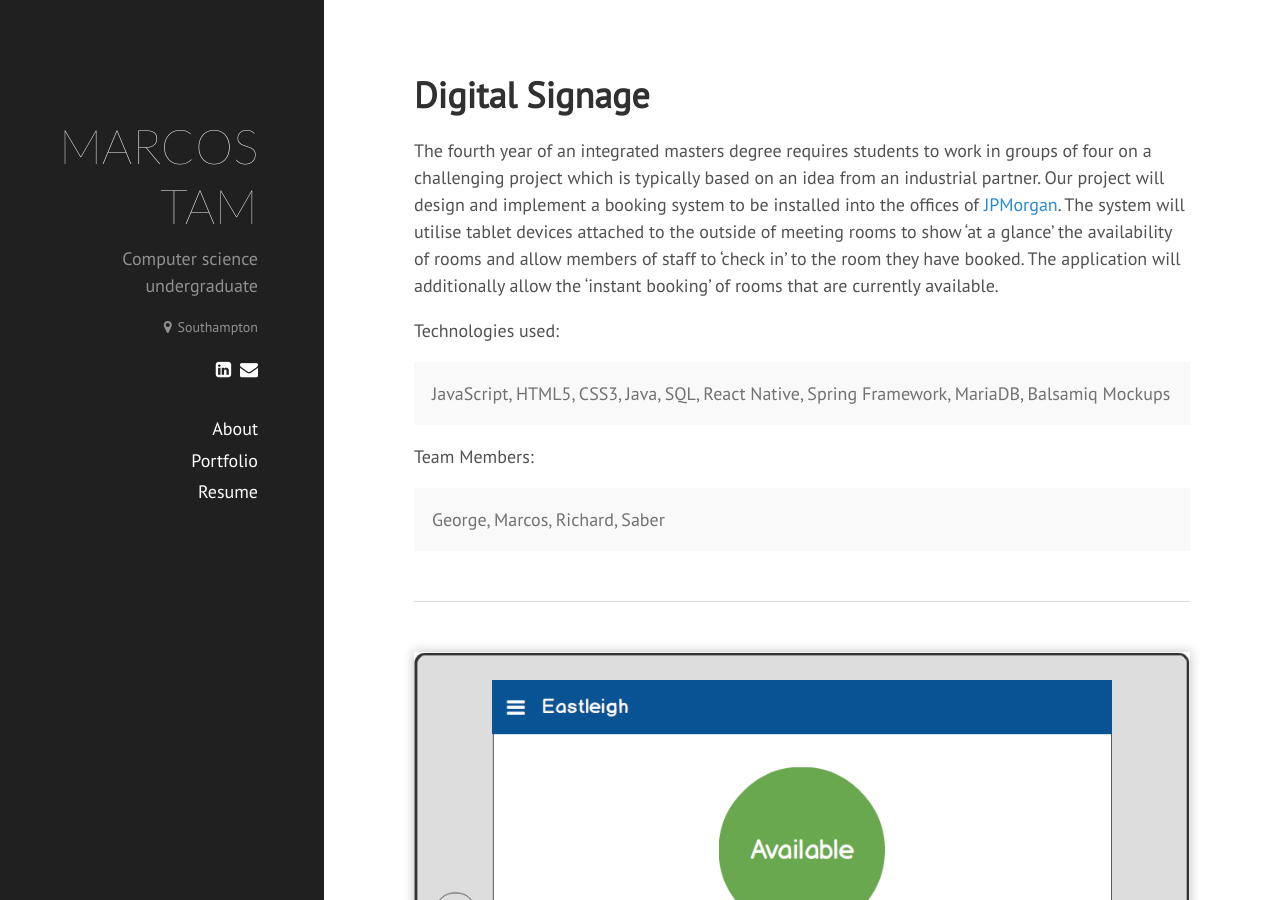
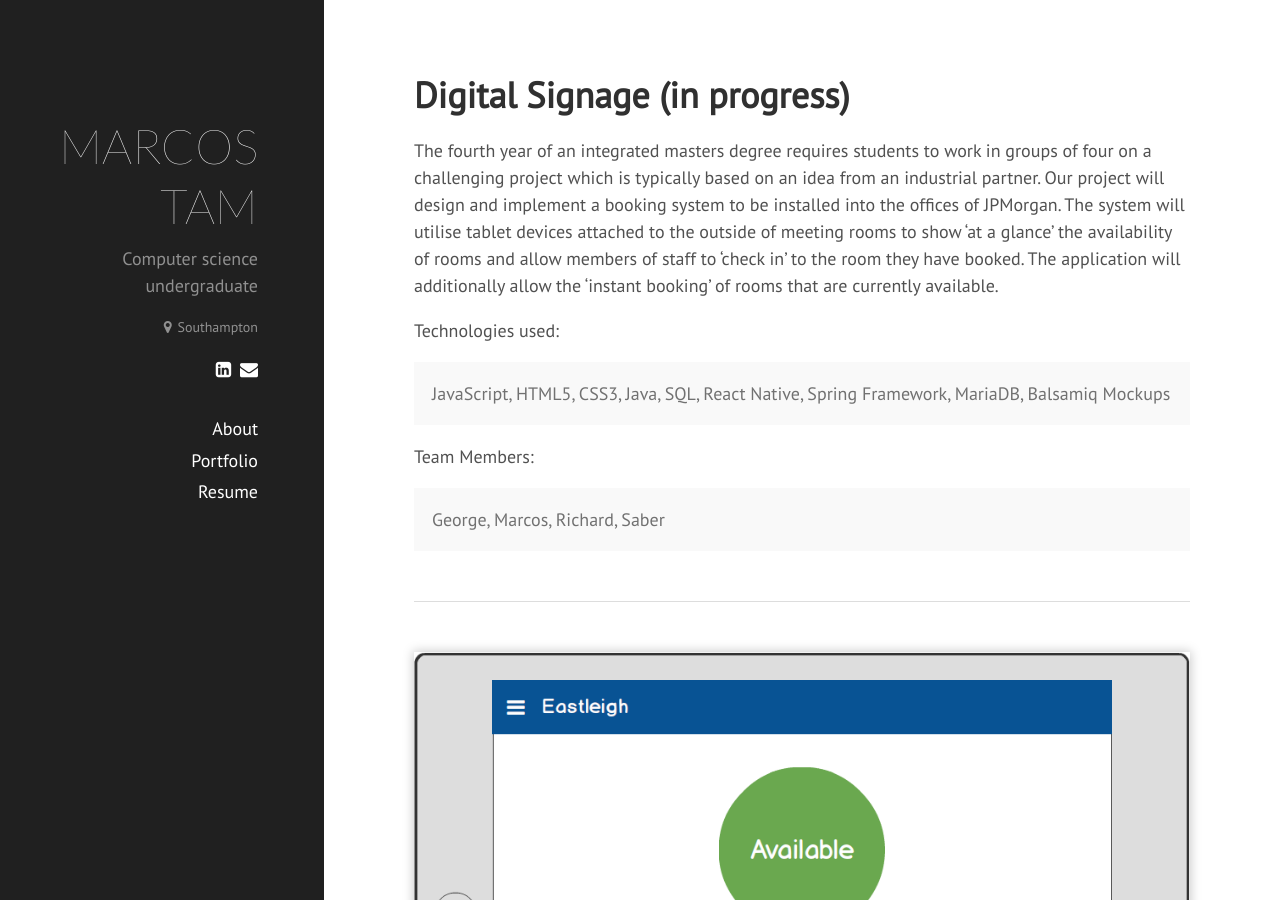
Before and after one commit to marcosss3/marcosss3.github.io, a Jekyll site: the page built from portfolio/_posts/2016-10-27-digital-signage.md, in a window 1280 px wide and 900 px high. Built offline with Jekyll 4.4.1, drawn with Linux system fonts in a browser that asks for light colours; nearby versions of some CDN libraries.

Commit message:
Removed some hyperlinks and modified about page

```diff
--- a/index.html
+++ b/index.html
@@ -11,13 +11,13 @@
 
   <div>
 
-    <p>Hello, my name is Marcos.</p>
+    <p>Hello, my name is Kwong Chi but people know me as Marcos.</p>
 
     <p>I am a 21 year old undergraduate studying Computer Science at the University of Southampton. Although my education focuses on software development, I consider myself to be a hybrid designer developer.</p>
 
     <p>My personal interests lie within the areas of user interface design, user experience, data visualisation and even graphic design.</p>
 
-    <p>I made this website to showcase some of the <a href="{{ site.baseurl }}portfolio">projects</a> that I have worked on.</p>
+    <p>I made this website to showcase some of the <a href="{{ site.baseurl }}portfolio">projects</a> that I have worked on. It is built with Jekyll and uses the Hyde theme, created by Mark Otto.</p>
 
   </div>
 
--- a/portfolio/_posts/2016-10-27-digital-signage.md
+++ b/portfolio/_posts/2016-10-27-digital-signage.md
@@ -1,11 +1,11 @@
 ---
 layout: post
-title: Digital Signage
+title: Digital Signage (in progress)
 description: Tablet App
 thumbnail: "/portfolio/images/digital-signage/thumbnail.png"
 ---
 
-The fourth year of an integrated masters degree requires students to work in groups of four on a challenging project which is typically based on an idea from an industrial partner. Our project will design and implement a booking system to be installed into the offices of <a>JPMorgan</a>. The system will utilise tablet devices attached to the outside of meeting rooms to show ‘at a glance’ the availability of rooms and allow members of staff to ‘check in’ to the room they have booked. The application will additionally allow the ‘instant booking’ of rooms that are currently available.
+The fourth year of an integrated masters degree requires students to work in groups of four on a challenging project which is typically based on an idea from an industrial partner. Our project will design and implement a booking system to be installed into the offices of JPMorgan. The system will utilise tablet devices attached to the outside of meeting rooms to show ‘at a glance’ the availability of rooms and allow members of staff to ‘check in’ to the room they have booked. The application will additionally allow the ‘instant booking’ of rooms that are currently available.
 
 Technologies used:
 
```
Also changed, not shown: portfolio/_posts/2016-04-20-scholarwiz.md (+1 -1 lines).
